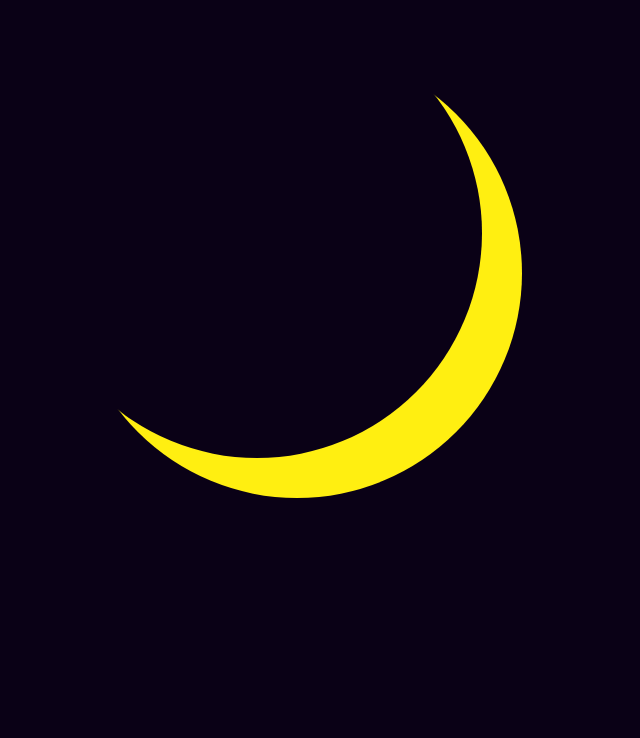
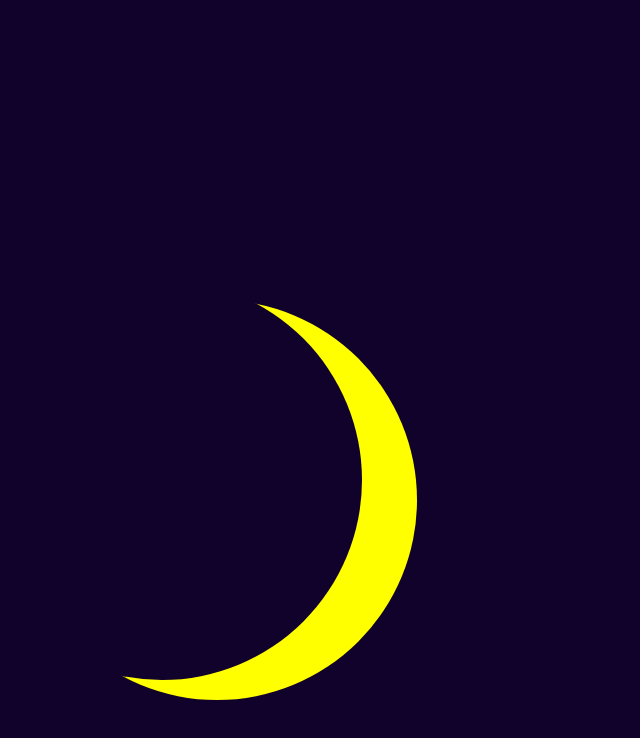
Before and after one commit to hajar-hh/css-hajar, a plain HTML site: page art/moon.html in a window 1280 px wide. Shown: the whole page, without its empty margins (383-1023 px from the left). Drawn offline with Linux system fonts and the light colour scheme.

Commit message:
change moon

```diff
--- a/art/moon.html
+++ b/art/moon.html
@@ -5,21 +5,45 @@
     <meta name="viewport" content="width=device-width, initial-scale=1.0">
     <title>Document</title>
     <style>
-        body {
-            background-color: rgb(10, 1, 22);
+        body{
+            background-color: rgb(17, 2, 44);
+        }
+        .black{
+            width: 400px;
+            height: 400px;
+            position: absolute;
+            bottom: 120px;
+            left: 345px;
+            border-radius: 50%;
+            background-color: rgb(17, 2, 44);
+            z-index: 2;
+        }
+        .yellow{
+            width: 400px;
+            height: 400px;
+            position: absolute;
+            bottom: 100px;
+            left: 400px;
+            border-radius: 50%;
+            background-color: yellow;
         }
 
-        .moon {
+        /* .moon {
             width: 450px;
             height: 450px;
             border-radius: 100%;
             box-shadow: 40px 40px 0 0 rgb(255, 239, 17);
             margin: 0px auto;
             display: block;
-        }
+        } */
     </style>
 </head>
 <body>
-   <div class="moon"></div>
+
+    <div class="black"></div>
+    <div class="yellow"></div>
+
+
+   <!-- <div class="moon"></div>  -->
 </body>
 </html>
```
